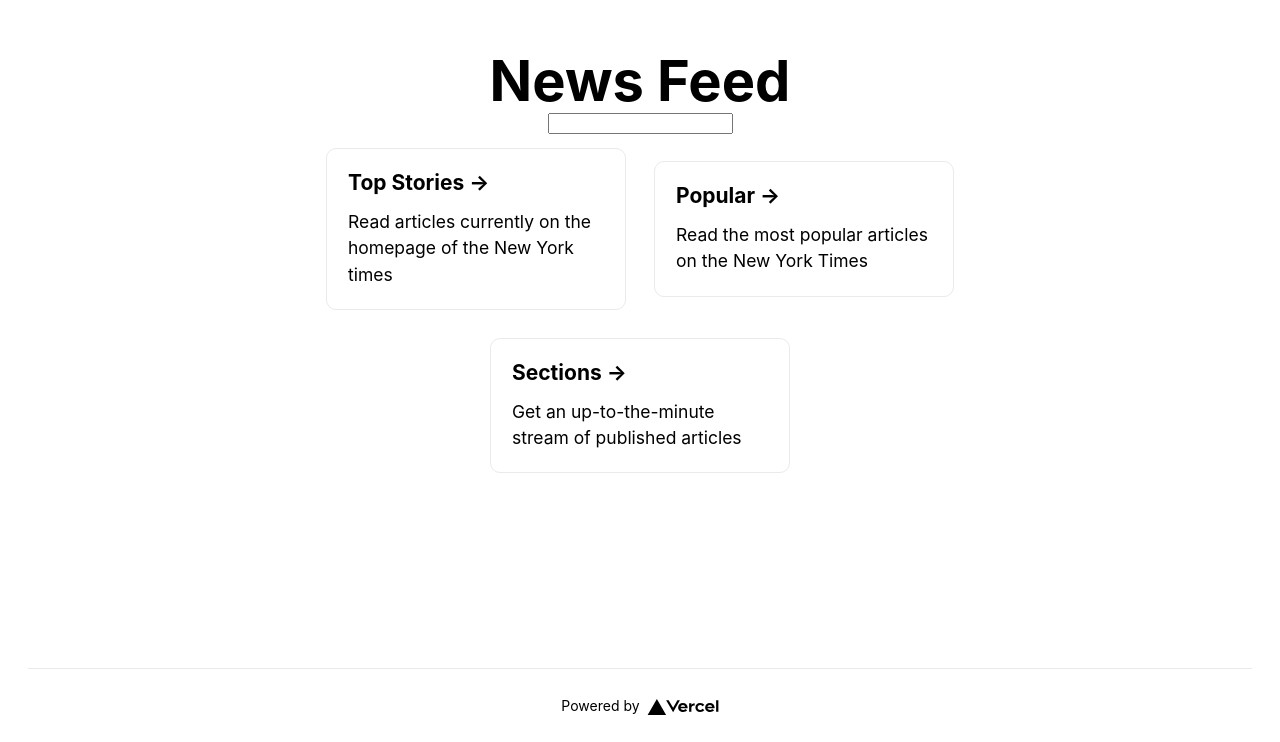
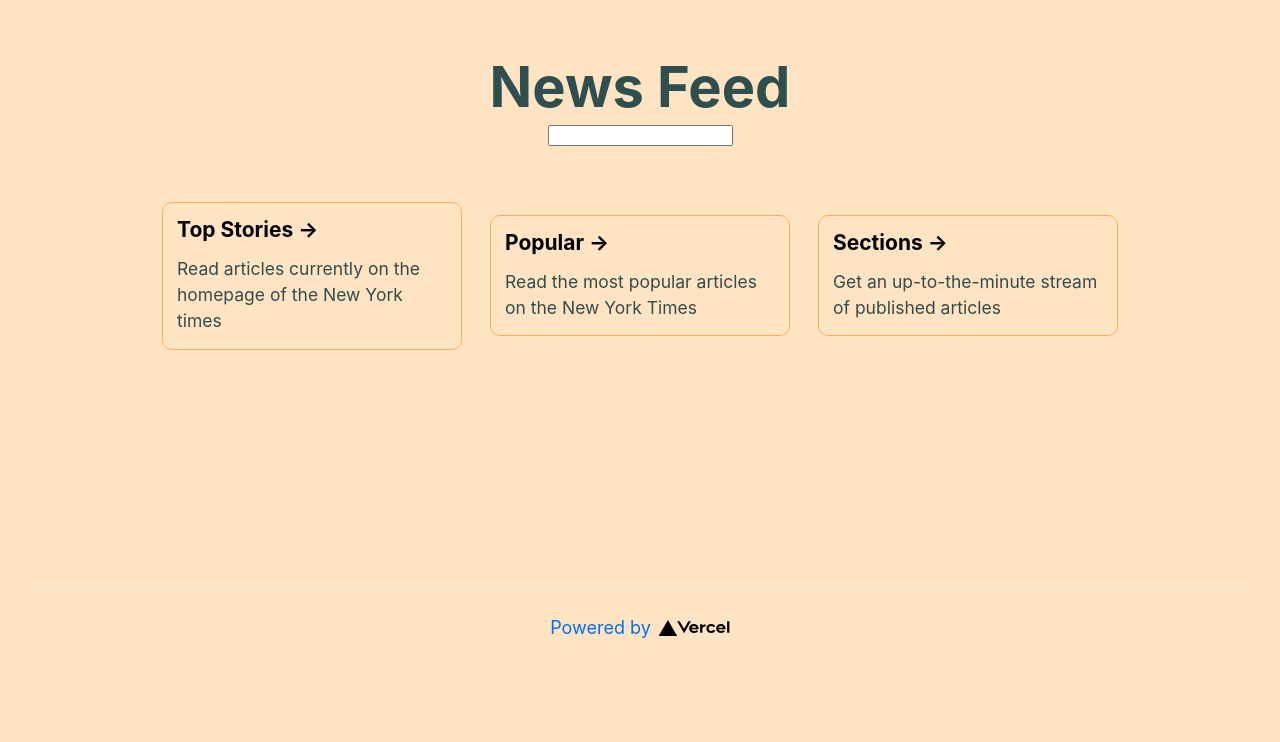
Before and after one commit to pavpench/news-feed, a Next.js app: page / in a window 1280 px wide. Shown: the part 132-874 px from the top of the page. After the commit the page ends 800 px from the top, so only its background shows below. Built offline with nearby package versions, Linux system fonts and the light colour scheme.

Commit message:
Adding styling, Separating List component to reduce redundance

```diff
--- a/styles/Home.module.css
+++ b/styles/Home.module.css
@@ -3,8 +3,8 @@
 }
 
 .main {
-  min-height: 100vh;
-  padding: 4rem 0;
+  min-height: 90vh;
+  padding: 1rem 0;
   flex: 1;
   display: flex;
   flex-direction: column;
@@ -28,19 +28,19 @@
   flex-grow: 1;
 }
 
-.title a {
+/* .title a {
   color: #0070f3;
   text-decoration: none;
-}
+} */
 
-.title a:hover,
+/* .title a:hover,
 .title a:focus,
 .title a:active {
   text-decoration: underline;
-}
+} */
 
 .title {
-  margin: 0;
+  margin: 5px auto;
   line-height: 1.15;
   font-size: 4rem;
 }
@@ -51,35 +51,36 @@
 }
 
 .description {
-  margin: 4rem 0;
+  margin: 1rem 0;
   line-height: 1.5;
   font-size: 1.5rem;
 }
 
-.code {
+/* .code {
   background: #fafafa;
   border-radius: 5px;
   padding: 0.75rem;
   font-size: 1.1rem;
   font-family: Menlo, Monaco, Lucida Console, Liberation Mono, DejaVu Sans Mono,
     Bitstream Vera Sans Mono, Courier New, monospace;
-}
+} */
 
 .grid {
   display: flex;
   align-items: center;
   justify-content: center;
   flex-wrap: wrap;
-  max-width: 800px;
+  margin: 3rem auto;
+  /* max-width: 800px; */
 }
 
 .card {
   margin: 1rem;
-  padding: 1.5rem;
+  padding: 1rem;
   text-align: left;
   color: inherit;
   text-decoration: none;
-  border: 1px solid #eaeaea;
+  border: 1px solid rgb(243, 175, 91);
   border-radius: 10px;
   transition: color 0.15s ease, border-color 0.15s ease;
   max-width: 300px;
@@ -88,8 +89,8 @@
 .card:hover,
 .card:focus,
 .card:active {
-  color: #0070f3;
-  border-color: #0070f3;
+  color: darkslategray;
+  border: 1px solid darkslategray;
 }
 
 .card h2 {
@@ -103,6 +104,10 @@
   line-height: 1.5;
 }
 
+.card:hover p {
+  text-decoration: underline;
+}
+
 .logo {
   height: 1em;
   margin-left: 0.5rem;
--- /dev/null
+++ b/styles/Layout.module.css
@@ -0,0 +1,31 @@
+.container {
+  width: 80%;
+  margin: 1.5rem auto;
+}
+.headerNav {
+  margin: 0.7rem;
+  height: 2rem;
+  padding: 3px;
+}
+
+.link {
+  margin: 1rem;
+  color: black;
+  padding: 0.7rem;
+}
+
+.link:hover {
+  color: darkslategray;
+  text-decoration: underline;
+  border: 1px solid darkslategray;
+  border-radius: 9%;
+}
+
+.active {
+  padding: 1rem;
+  font-weight: 700;
+  color: darkslategray;
+  text-decoration: underline;
+  border: 1px solid darkslategray;
+  border-radius: 9%;
+}
--- a/styles/globals.css
+++ b/styles/globals.css
@@ -5,14 +5,28 @@
   font-family: -apple-system, BlinkMacSystemFont, Segoe UI, Roboto, Oxygen,
     Ubuntu, Cantarell, Fira Sans, Droid Sans, Helvetica Neue, sans-serif;
   font-size: 14px;
+  background-color: bisque;
+  box-sizing: border-box;
 }
 
+h1 {
+  color: darkslategray;
+}
+p {
+  font-size: 18px;
+  color: rgb(52, 75, 75);
+}
 a {
-  color: inherit;
+  color: #0070f3;
   text-decoration: none;
+  font-size: 18px;
 }
+a:hover {
+  color: darkblue;
+}
+
 .header-nav a {
-  margin: 0 9px;
+  margin: 9px;
 }
 
 * {
```
Also changed, not shown: components/Layout.js (+10 -4 lines), components/List.js (added, +18 -0 lines), pages/news/[path].js (+7 -4 lines), pages/search/[searchQuery].js (+5 -3 lines), pages/sections/[section].js (+5 -3 lines).
